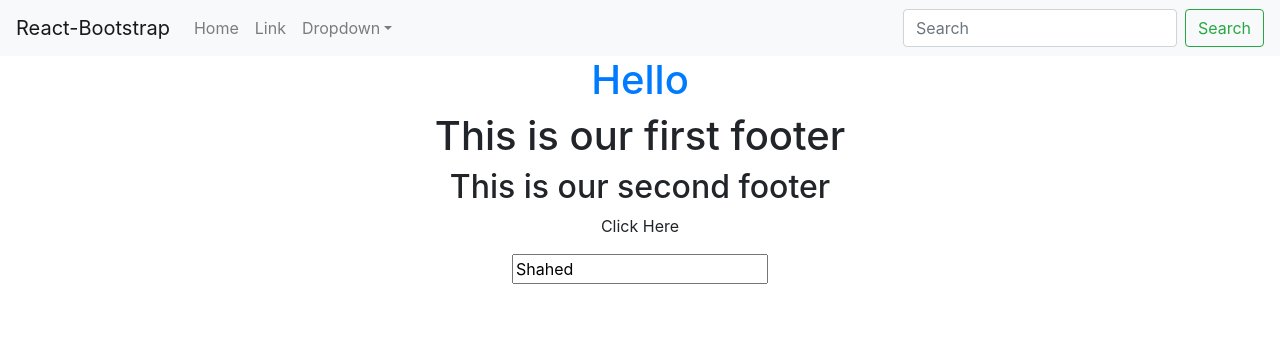
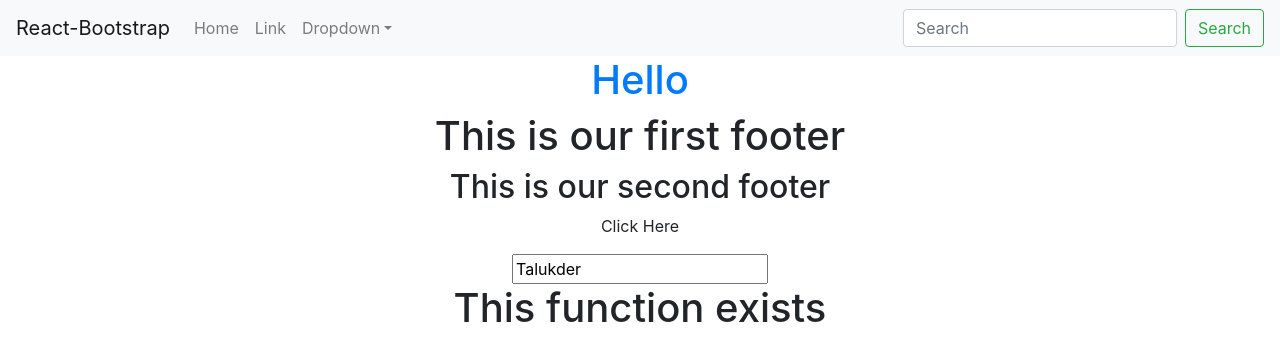
Before and after one commit to shahed-swe/react-test, a React (Create React App) app: page / in a window 1280 px wide. Shown: the top 360 px of the page. Built offline with nearby package versions, Linux system fonts and the light colour scheme.

Commit message:
new commit

```diff
--- a/src/App.js
+++ b/src/App.js
@@ -4,12 +4,13 @@ import './App.css';
 import Header from './components/header'
 import 'bootstrap/dist/css/bootstrap.css';
 import 'bootstrap/dist/js/bootstrap.js';
-import Footer from './components/footer'
+import {Footer, ShowMessage} from './components/footer'
 
 
 function createAlert(){
     alert("Thank for comming here")
 }
+
 
 function App() {
   return (
@@ -17,6 +18,7 @@ function App() {
       <Header/>
       <h1 className="text-primary">Hello</h1>
       <Footer info="first footer" take="second footer" myAlert={createAlert} />
+      <ShowMessage toShow={true}/>
     </div>
   );
 }
--- a/src/components/footer.js
+++ b/src/components/footer.js
@@ -10,6 +10,10 @@ class Footer extends Component{
         // console.log(this.state.name)
          console.log('Changed',evt.target.value)
          this.setState({name: evt.target.value})
+    }
+
+    componentDidMount(){
+        this.setState({name: 'Talukder'})
     }
 
     CreateAlert(){
@@ -28,4 +32,15 @@ class Footer extends Component{
     }
 }
 
-export default Footer;
+class ShowMessage extends Component{
+    render(){
+        if(this.props.toShow){
+            return <h1>This function exists</h1>
+        }else{
+            return <h2>This function doesn't exists</h2>
+        }
+
+    }
+}
+
+export {Footer, ShowMessage};
```
